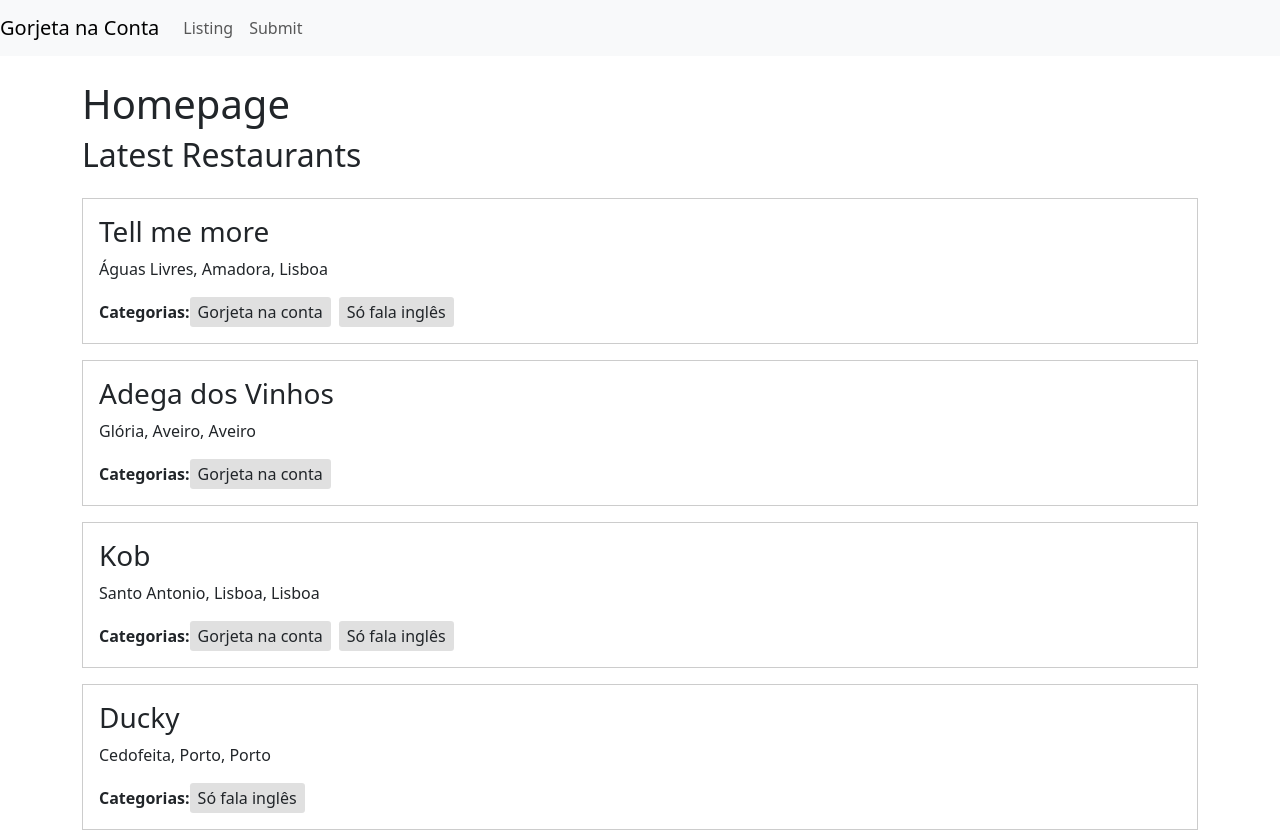
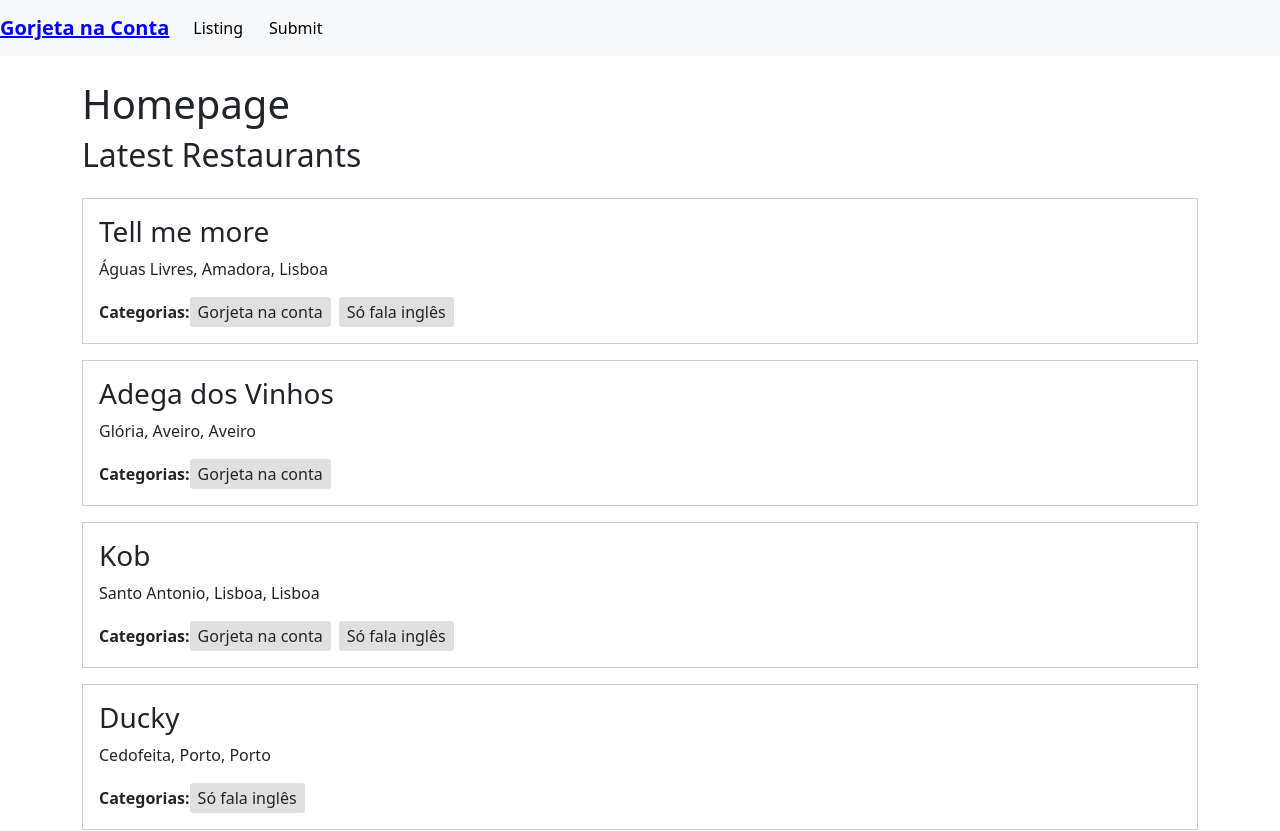
Before and after one commit to buginthesystem/gorjeta-na-conta, a Vue app: page / in a window 1280 px wide. Shown: the top 831 px of the page. Built offline with nearby package versions, Linux system fonts and the light colour scheme.

Commit message:
Style active class with exact prop

```diff
--- a/src/components/AppHeader.vue
+++ b/src/components/AppHeader.vue
@@ -4,10 +4,10 @@
     <div class="collapse navbar-collapse">
       <ul class="navbar-nav mr-auto">
         <li class="nav-item">
-          <router-link class="nav-link" to="/listing">Listing</router-link>
+          <router-link class="nav-link" to="/listing" exact>Listing</router-link>
         </li>
         <li class="nav-item">
-          <router-link class="nav-link" to="/submit">Submit</router-link>
+          <router-link class="nav-link" to="/submit" exact>Submit</router-link>
         </li>
       </ul>
     </div>
@@ -21,4 +21,15 @@
 </script>
 
 <style scoped>
+.nav-link {
+    text-decoration: none;
+    color: black;
+    margin-right: 10px;
+}
+
+.router-link-exact-active {
+    font-weight: bold;
+    text-decoration: underline;
+    color: blue;
+}
 </style>
```
